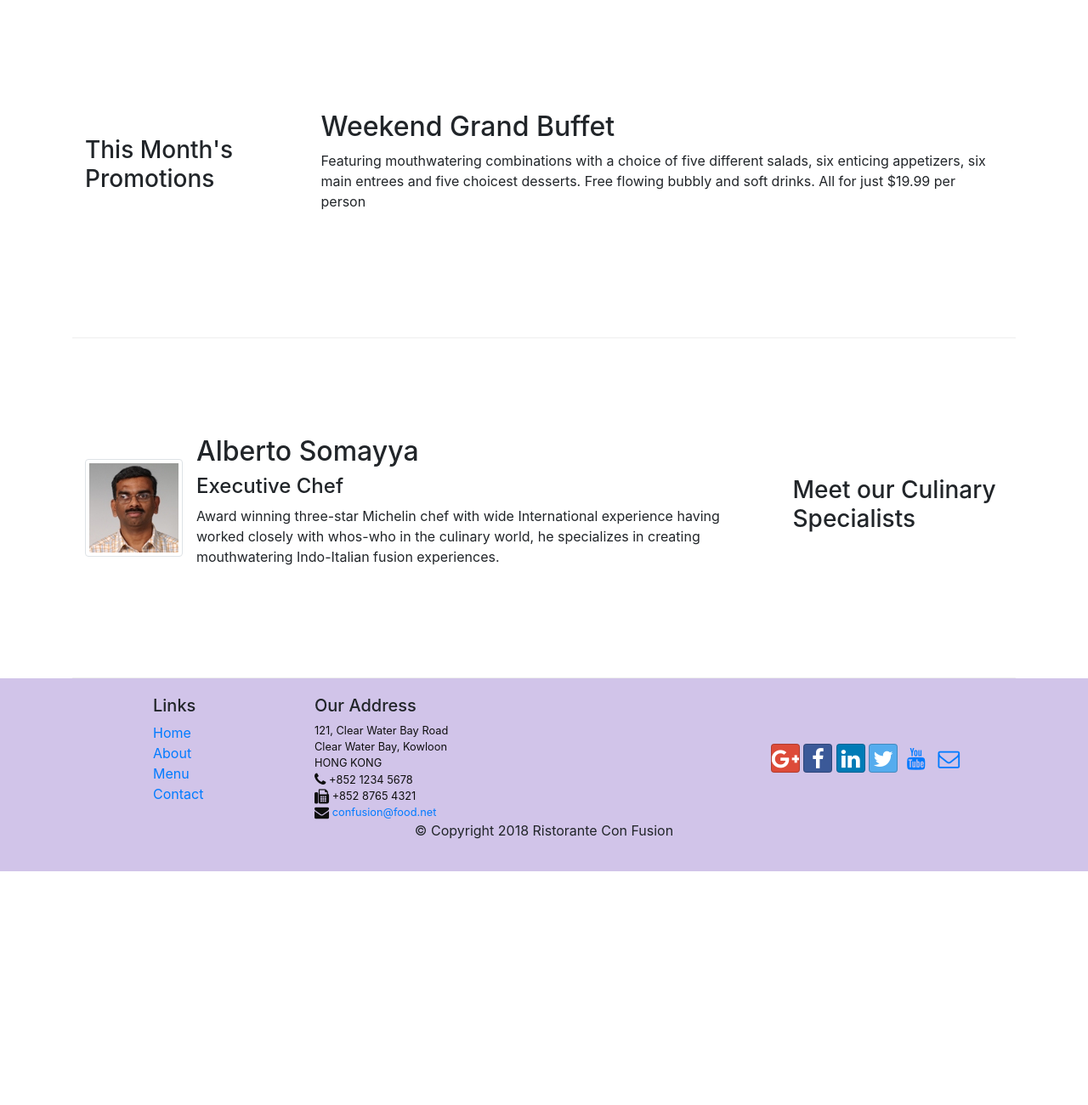
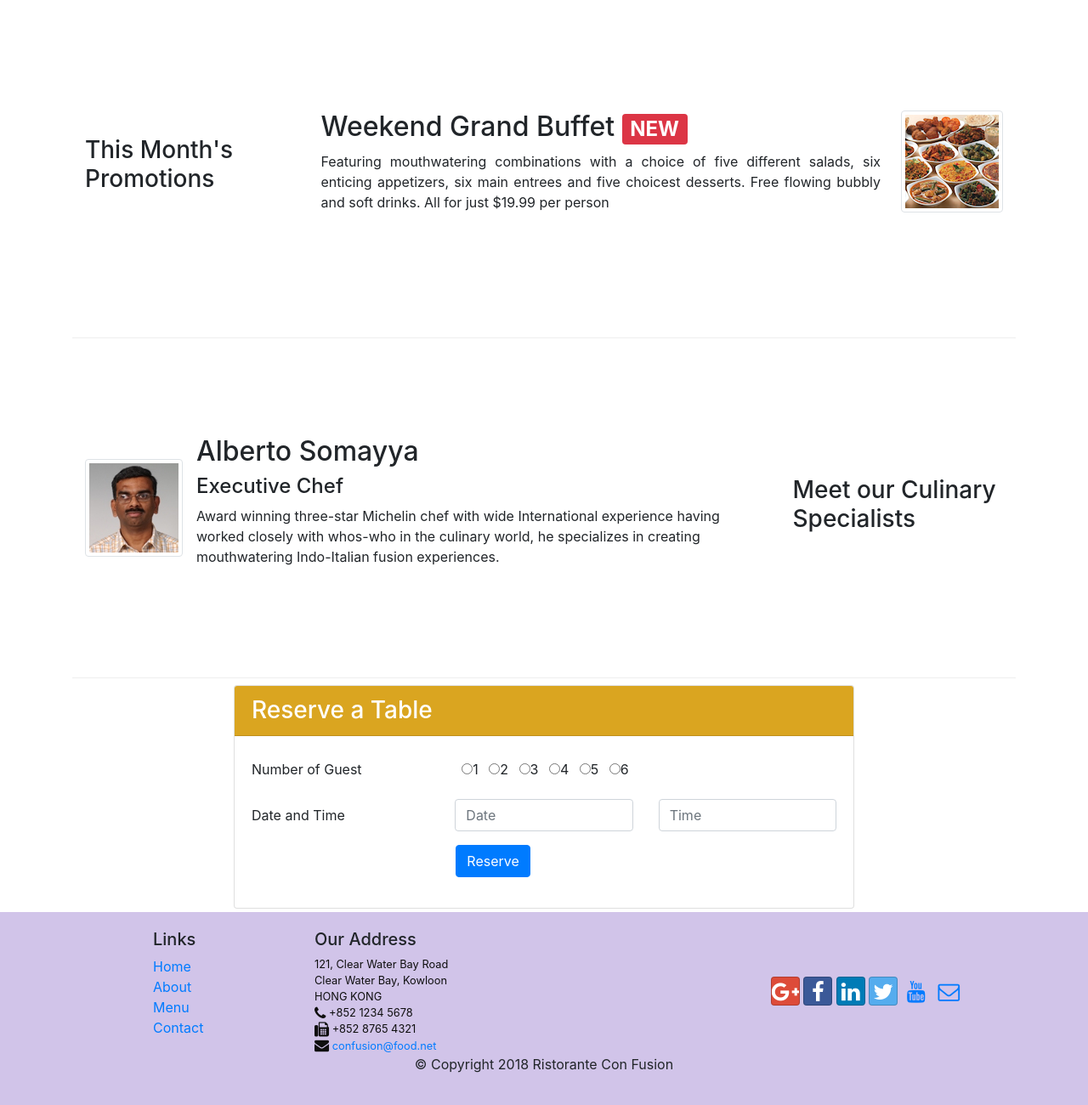
Before and after one commit to prashant282/confusion, a website: page index.html in a window 1280 px wide. Shown: the part 736-2036 px from the top of the page at 85% size. Before the commit the page ends 1761 px from the top, so only its background shows below. Drawn offline with nearby package versions, Linux system fonts and the light colour scheme.

Commit message:
Second Assignment

```diff
--- a/index.html
+++ b/index.html
@@ -12,6 +12,8 @@
      <link rel="stylesheet" href="node_modules/font-awesome/css/font-awesome.min.css">
      <link rel="stylesheet" href="node_modules/bootstrap-social/bootstrap-social.css">
      <link rel="stylesheet" href="css/styles.css">
+     <!-- <script src="https://cdnjs.cloudflare.com/ajax/libs/jquery/3.3.1/jquery.min.js"></script> -->
+
     <title>Ristorante Con Fusion</title>
 </head>
 
@@ -40,9 +42,15 @@
                     <h1>Ristorante con Fusion</h1>
                     <p>We take inspiration from the World's best cuisines, and create a unique fusion experience. Our lipsmacking creations will tickle your culinary senses!</p>
                 </div>
-                <div class="col-12 col-sm align-self-center">
+                <div class="col-6 col-sm-3 align-self-center">
                     <img src="img/logo.png" class="img-fluid">
                 </div>
+                <div class="col-6 col-sm-3 align-self-center">
+                    <a type="button" href="#form-card" class="btn" onclick="window.location.href='#form-card'" style="background-color: goldenrod;">
+                        Reserve Table
+                    </a>
+                </div>
+
             </div>
         </div>
     </header>
@@ -70,8 +78,14 @@
                 <h3>This Month's Promotions</h3>
             </div>
             <div class="col col-sm col-md">
-                <h2>Weekend Grand Buffet</h2>
-                <p>Featuring mouthwatering combinations with a choice of five different salads, six enticing appetizers, six main entrees and five choicest desserts. Free flowing bubbly and soft drinks. All for just $19.99 per person </p>
+                <div class="media">
+                    <div class="media-body">
+                        <h2 class="mt-0">Weekend Grand Buffet <span class="badge badge-danger">NEW</span> </h2>
+                        <p class="text-justify">Featuring mouthwatering combinations with a choice of five different salads, six enticing appetizers, six main entrees and five choicest desserts. Free flowing bubbly and soft drinks. All for just $19.99 per person </p>
+                    </div>
+                    <img class="d-flex ml-4 img-thumbnail img-fluid"
+                    src="img/buffet.png">
+                </div>
             </div>
         </div>
 
@@ -87,6 +101,47 @@
                         <h2>Alberto Somayya</h2>
                         <h4>Executive Chef</h4>
                         <p>Award winning three-star Michelin chef with wide International experience having worked closely with whos-who in the culinary world, he specializes in creating mouthwatering Indo-Italian fusion experiences. </p>
+                    </div>
+                </div>
+            </div>
+        </div>
+
+        <div class="row">
+            <div class="col-12 col-sm-8  offset-sm-2">
+                <div class="card mb-1 mt-2" id="form-card">
+                    <h3 class="card-header text-white" style="background-color: goldenrod;">Reserve a Table</h3>
+                    <div class="card-body">
+                            <form>
+                                <div class="form-group row" >
+                                    <label for="optradio" class="col-4 col-sm-4 col-form-label">Number of Guest</label>
+                                    <div class=" col col-sm align-self-center">
+                                        <div class="radio-inline">
+                                            <input type="radio" name="optradio" class="ml-2"><lable for="optradio" class="col-form-label">1</lable>
+                                            <input type="radio" name="optradio" class="ml-2"><lable for="optradio" class="col-form-label">2</lable>
+                                            <input type="radio" name="optradio" class="ml-2"><lable for="optradio" class="col-form-label">3</lable>
+                                            <input type="radio" name="optradio" class="ml-2"><lable for="optradio" class="col-form-label">4</lable>
+                                            <input type="radio" name="optradio" class="ml-2"><lable for="optradio" class="col-form-label">5</lable>
+                                            <input type="radio" name="optradio"class="ml-2"><lable for="optradio" class="col-form-label">6</lable>
+                                        </div>
+                                    </div>
+                                </div>
+                                <div class="form-group row" >
+                                    <label for="optradio" class="col-4 col-sm-4 col-form-label">Date and Time</label>
+                                    <div class="col-4 col-sm-4 align-self-center">
+                                        <input type="text" class="form-control" name="date" id="date" placeholder="Date">
+                                    </div>
+                                    <div class="col-4 col-sm-4 align-self-center">
+                                        <input type="text" class="form-control" name="time" id="time" placeholder="Time">
+                                    </div>
+                                </div>
+                                <div class="form-group row">
+                                    <div class="offset-4 offset-sm-4 ">
+                                        <button type="submit" class="btn btn-primary ml-3">
+                                            Reserve
+                                        </button>
+                                    </div>
+                                </div>
+                            </form>
                     </div>
                 </div>
             </div>
@@ -138,7 +193,13 @@
      <script src="node_modules/jquery/dist/jquery.slim.min.js"></script>
      <script src="node_modules/popper.js/dist/umd/popper.min.js"></script>
      <script src="node_modules/bootstrap/dist/js/bootstrap.min.js"></script>
-
+     <!-- <script>
+         function registerSeat(){
+             $('html','body').animate({
+                 scrollTop: $("#form-card").offset().top
+             },1000);
+         };
+     </script> -->
 </body>
 
 </html>
```
